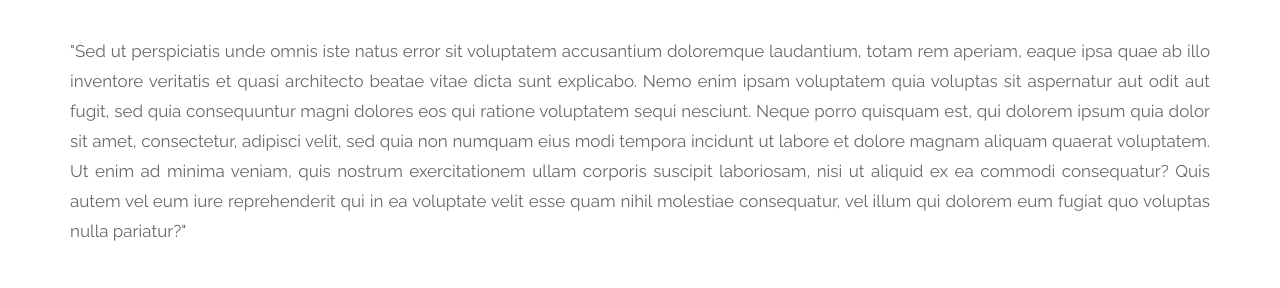
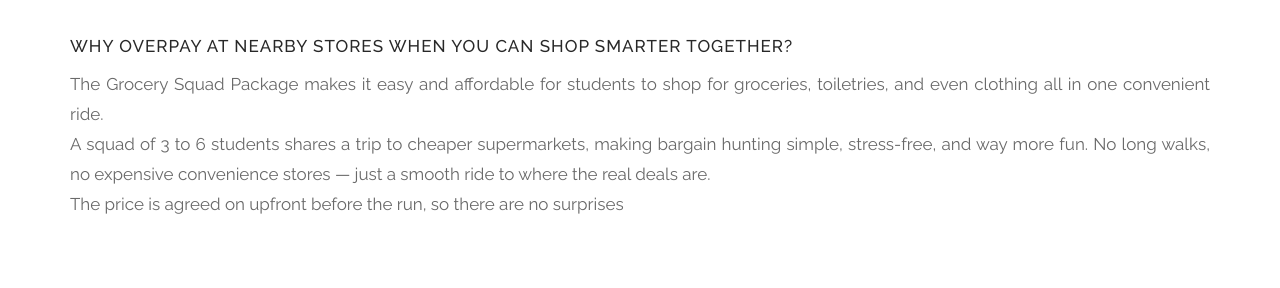
Before and after one commit to Anele-Mlaba/transport-of-choice, a plain HTML site: page grocerysquad.html in a window 1280 px wide. Shown: the part 664-952 px from the top of the page. Drawn offline with nearby package versions, Linux system fonts and the light colour scheme; files whose address does not match are found by name.

Commit message:
grocery squad

```diff
--- a/grocerysquad.html
+++ b/grocerysquad.html
@@ -115,7 +115,10 @@
                             <h2>Grocery Squad</h2>
                             <div class="space-bottom-2x"></div>
                         </div>
-                        <p>"Sed ut perspiciatis unde omnis iste natus error sit voluptatem accusantium doloremque laudantium, totam rem aperiam, eaque ipsa quae ab illo inventore veritatis et quasi architecto beatae vitae dicta sunt explicabo. Nemo enim ipsam voluptatem quia voluptas sit aspernatur aut odit aut fugit, sed quia consequuntur magni dolores eos qui ratione voluptatem sequi nesciunt. Neque porro quisquam est, qui dolorem ipsum quia dolor sit amet, consectetur, adipisci velit, sed quia non numquam eius modi tempora incidunt ut labore et dolore magnam aliquam quaerat voluptatem. Ut enim ad minima veniam, quis nostrum exercitationem ullam corporis suscipit laboriosam, nisi ut aliquid ex ea commodi consequatur? Quis autem vel eum iure reprehenderit qui in ea voluptate velit esse quam nihil molestiae consequatur, vel illum qui dolorem eum fugiat quo voluptas nulla pariatur?"</p>
+                        <h3>Why overpay at nearby stores when you can shop smarter together?</h3>
+                        <p>The Grocery Squad Package makes it easy and affordable for students to shop for groceries, toiletries, and even clothing all in one convenient ride.</p>
+                        <p>A squad of 3 to 6 students shares a trip to cheaper supermarkets, making bargain hunting simple, stress-free, and way more fun. No long walks, no expensive convenience stores — just a smooth ride to where the real deals are.</p>
+                        <p>The price is agreed on upfront before the run, so there are no surprises</p>
                         <div class="space-bottom-2x"></div>
                         <!--<a href="#" class="btn gold-btn">Read More</a>-->
                     </div>
```
